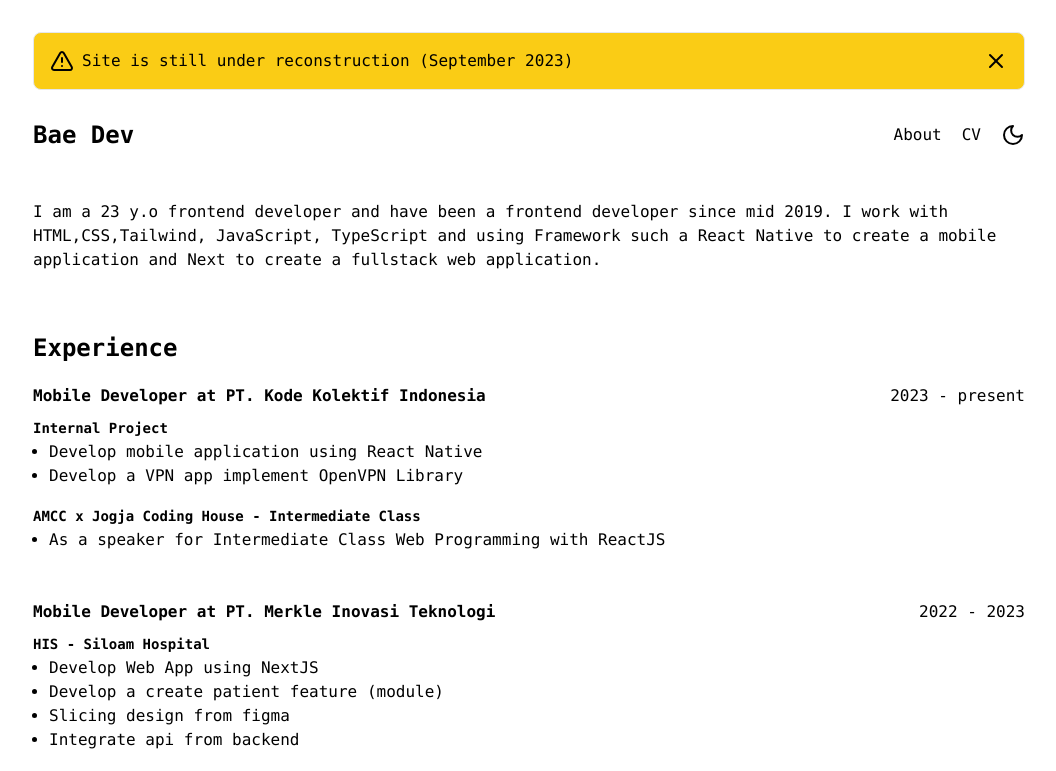
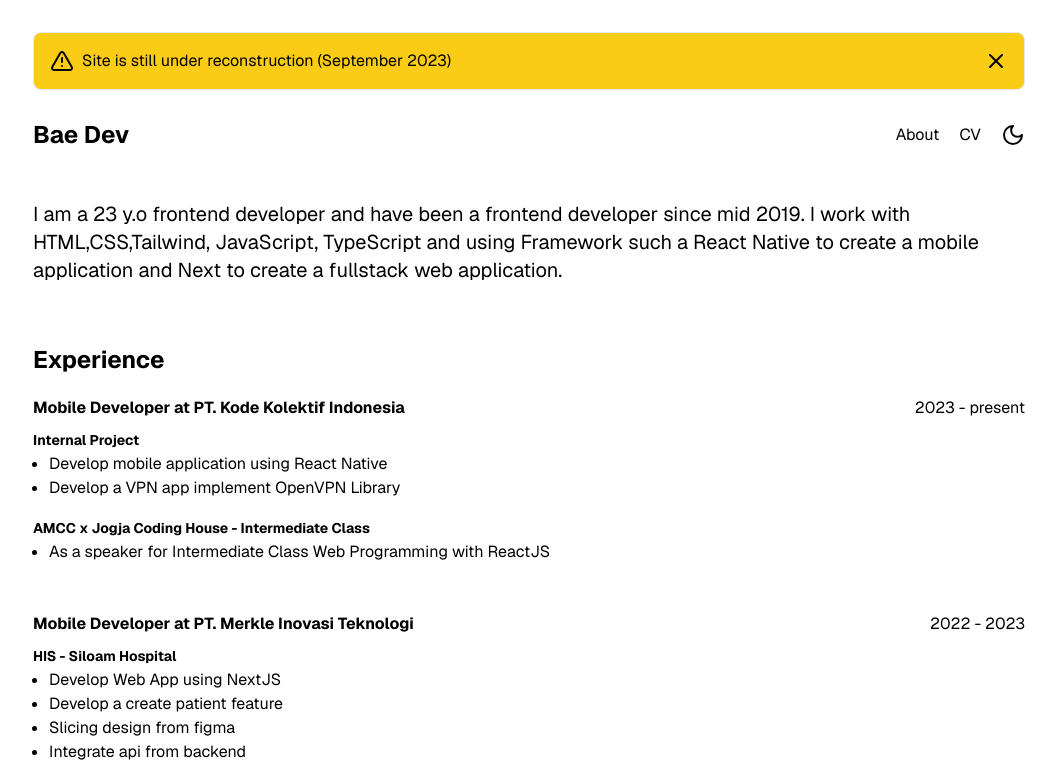
Before and after one commit to albae69/albae69.github.io, a Next.js app: page /about in a window 1280 px wide. Shown: the top 771 px of the page, without its empty margins (111-1167 px from the left). Built offline with nearby package versions, Linux system fonts and the light colour scheme.

Commit message:
added: new font, fix some font size and data

```diff
--- a/app/(root)/about/page.tsx
+++ b/app/(root)/about/page.tsx
@@ -7,9 +7,9 @@ export default function About() {
   let birthYear = currentYear - 2000
 
   return (
-    <main className='mb-[100px] font-mono'>
+    <main className='mb-[100px]'>
       <section className='py-5'>
-        <p className='text-base'>
+        <p className='text-base md:text-xl'>
           I am a {birthYear} y.o frontend developer and have been a frontend
           developer since mid 2019. I work with HTML,CSS,Tailwind, JavaScript,
           TypeScript and using Framework such a React Native to create a mobile
--- a/app/(root)/layout.tsx
+++ b/app/(root)/layout.tsx
@@ -1,6 +1,6 @@
 import { Analytics } from '@vercel/analytics/react'
 import type { Metadata } from 'next'
-import { Inter } from 'next/font/google'
+import { GeistSans } from "geist/font";
 import { twMerge } from 'tailwind-merge'
 
 import Header from '@/components/Header'
@@ -9,11 +9,11 @@ import { ThemeProvider } from '@/components/ThemeProvider'
 import Footer from '@/components/Footer'
 import UnderConstruction from '@/components/UnderConstruction'
 
-const inter = Inter({ subsets: ['latin'] })
+
 
 export const metadata: Metadata = {
   title: 'Bae Dev - Frontend Developer',
-  description: 'Generated by create next app',
+  description: "Bae's Personal Web created with NextJS",
 }
 
 export default function RootLayout({
@@ -25,7 +25,7 @@ export default function RootLayout({
     <html lang='en'>
       <body
         className={twMerge(
-          inter.className,
+          GeistSans.className,
           'min-h-screen max-w-screen-lg mx-auto p-4 flex flex-1 flex-col justify-between'
         )}>
         <ThemeProvider attribute='class' defaultTheme='system' enableSystem>
--- a/app/(root)/page.tsx
+++ b/app/(root)/page.tsx
@@ -1,8 +1,8 @@
 export default function Home() {
   return (
     <main className='mb-[100px]'>
-      <h2 className='text-3xl font-bold py-10 font-mono'>Hey, I'am Bae 👋</h2>
-      <p className='text-base font-mono'>
+      <h2 className='text-base md:text-4xl font-bold py-10'>Hey, I'am Bae 👋</h2>
+      <p className='text-base md:text-xl'>
         I am a highly skilled and experienced Frontend and Mobile Developer with
         a strong passion for creating engaging and user-friendly applications.
         With over three years of hands-on experience in the field, I have honed
--- a/components/Footer.tsx
+++ b/components/Footer.tsx
@@ -6,7 +6,7 @@ import Icon from './Icon'
 const Footer = () => {
   let year = new Date().getFullYear()
   return (
-    <footer className='h-10 flex justify-between font-mono'>
+    <footer className='h-10 flex justify-between'>
       <h3>© {year}</h3>
       <ul className='flex gap-4'>
         <Link
--- a/components/Header.tsx
+++ b/components/Header.tsx
@@ -13,11 +13,11 @@ export default function Header() {
   const { setTheme } = useTheme()
 
   return (
-    <header className=' flex flex-row flex-1  justify-between items-center h-[90px] font-mono'>
+    <header className=' flex flex-row flex-1  justify-between items-center h-[90px]'>
       <Link href={'/'} aria-label='link to albae69.dev'>
-        <h3 className='text-2xl font-bold hover:underline'>Bae Dev</h3>
+        <h3 className='text-base md:text-2xl font-bold hover:underline'>Bae Dev</h3>
       </Link>
-      <ul className='flex gap-5 text-base '>
+      <ul className='flex gap-5 text-sm md:text-base '>
         <Link
           href='/about'
           className='hover:underline'
--- a/components/UnderConstruction.tsx
+++ b/components/UnderConstruction.tsx
@@ -8,7 +8,7 @@ const UnderConstruction = () => {
 
   if (show) {
     return (
-      <div className='border p-4 mt-4 rounded-lg bg-yellow-400 flex items-center justify-between font-mono'>
+      <div className='border p-4 mt-4 rounded-lg bg-yellow-400 flex items-center justify-between'>
         <div className='flex gap-2'>
           <AlertTriangle />
           Site is still under reconstruction (September 2023)
--- a/data/data.json
+++ b/data/data.json
@@ -34,14 +34,14 @@
           "project_name": "HIS - Siloam Hospital",
           "what": [
             "Develop Web App using NextJS",
-            "Develop a create patient feature (module)",
+            "Develop a create patient feature",
             "Slicing design from figma",
             "Integrate api from backend"
           ]
         },
         {
           "link": "",
-          "project_name": "DEX 2 (Not Done Yet When I'm working on it)",
+          "project_name": "DEX v2",
           "what": [
             "Develop a mobile application using React Native",
             "Slicing design from figma",
--- a/package.json
+++ b/package.json
@@ -14,6 +14,7 @@
     "@types/react-dom": "18.2.7",
     "@vercel/analytics": "^1.0.2",
     "autoprefixer": "10.4.15",
+    "geist": "^1.0.0",
     "lucide-react": "^0.279.0",
     "next": "13.4.19",
     "next-themes": "^0.2.1",
```
Also changed, not shown: 1 other file (tests, documents, lock files or other folders).
